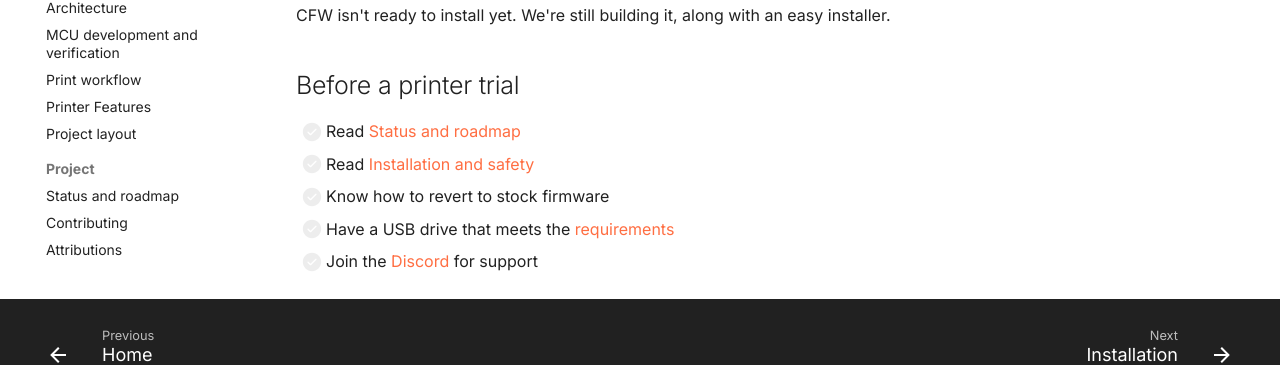
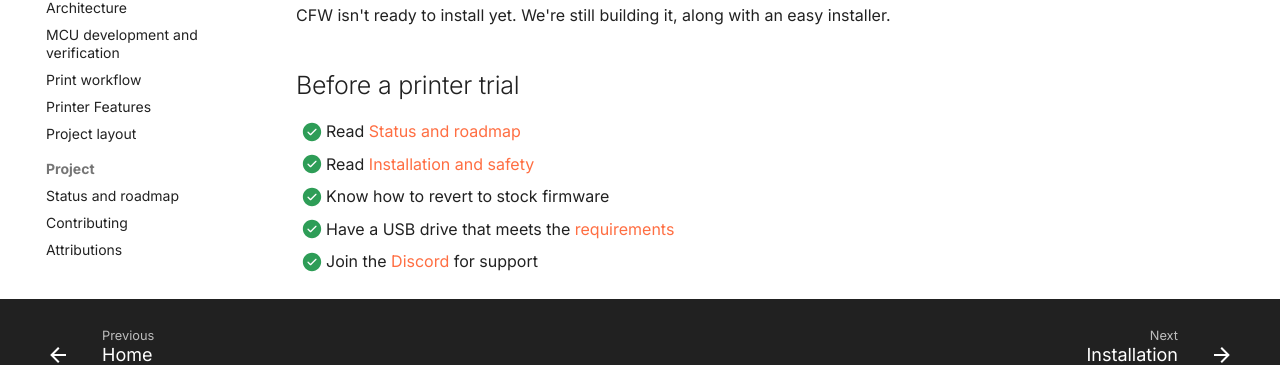
Before and after one commit to FlashForge-C5-Modding-Group/OpenCreator, an MkDocs documentation site: the page built from docs/getting-started.md, in a window 1280 px wide. Shown: the part 553-918 px from the top of the page. Built offline with MkDocs 1.6.1 and Material for MkDocs 9.7.7, drawn with Linux system fonts in a browser that asks for light colours; comment, search, counter and statistics services are not loaded.

Commit message:
checkmarks look better than non

```diff
--- a/docs/getting-started.md
+++ b/docs/getting-started.md
@@ -22,8 +22,8 @@ installer.
 
 ## Before a printer trial
 
-- [ ] Read [Status and roadmap](status-and-roadmap.md)
-- [ ] Read [Installation and safety](installation-and-safety.md)
-- [ ] Know how to revert to stock firmware
-- [ ] Have a USB drive that meets the [requirements](installation-and-safety.md#requirements-for-usb)
-- [ ] Join the [Discord](https://discord.gg/RsdkqDtfww) for support
+- [x] Read [Status and roadmap](status-and-roadmap.md)
+- [x] Read [Installation and safety](installation-and-safety.md)
+- [x] Know how to revert to stock firmware
+- [x] Have a USB drive that meets the [requirements](installation-and-safety.md#requirements-for-usb)
+- [x] Join the [Discord](https://discord.gg/RsdkqDtfww) for support
```
Also changed, not shown: docs/installer.md (+4 -4 lines).
